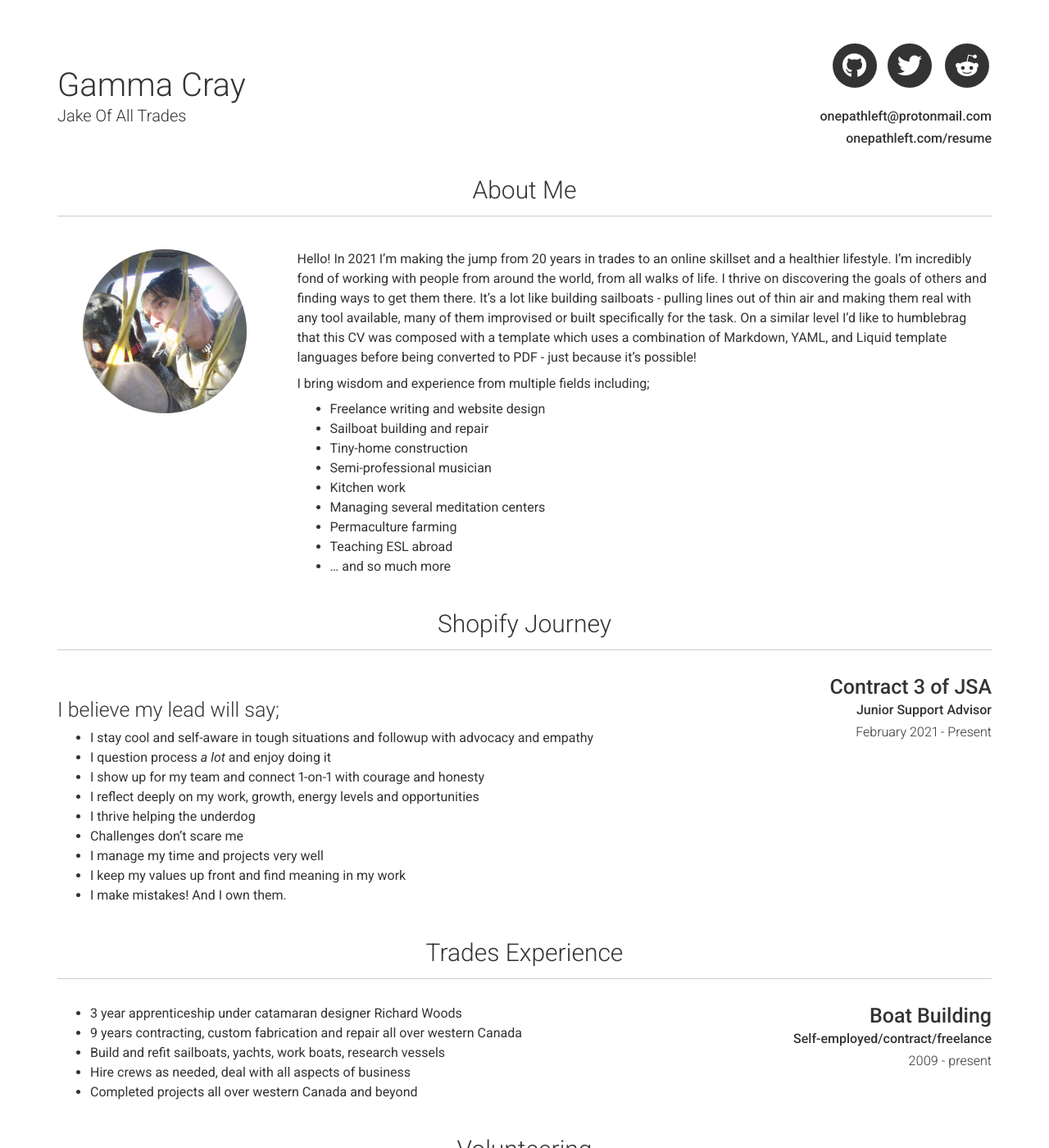
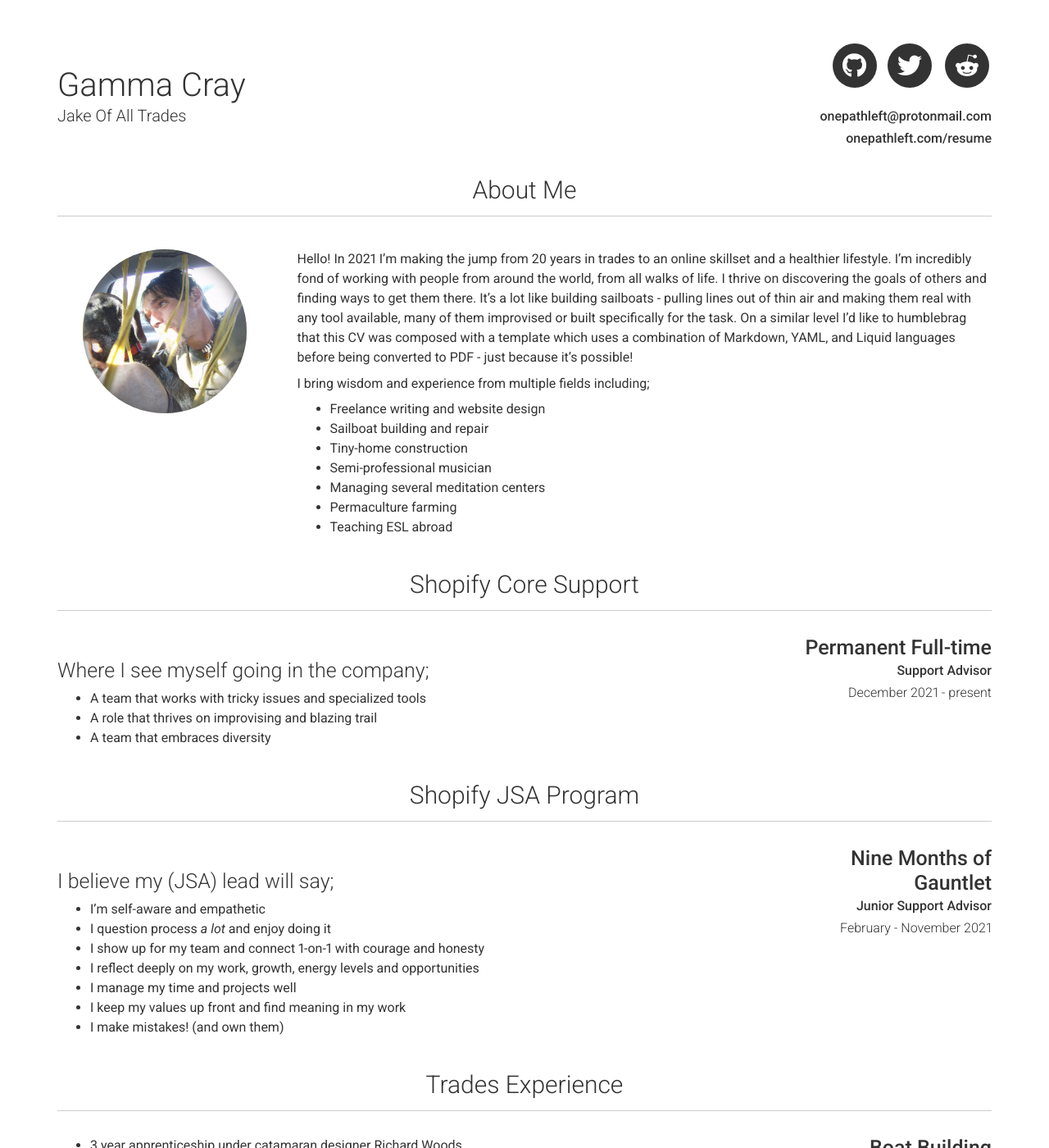
Before and after one commit to gammacray/resume, a Jekyll site: the page built from index.md, in a window 1280 px wide and 1400 px high. Shown: the whole window at 82% size. Built offline with Jekyll 4.4.1, drawn with Linux system fonts in a browser that asks for light colours; nearby versions of some CDN libraries.

Commit message:
Updated _config.yml.

```diff
--- a/_config.yml
+++ b/_config.yml
@@ -53,18 +53,16 @@ about_title: About Me
 about_profile_image: images/profile.jpeg
 about_content: | # this will include new lines to allow paragraphs
 
-  Hello! In 2021 I'm making the jump from 20 years in trades to an online skillset and a healthier lifestyle. I'm incredibly fond of working with people from around the world, from all walks of life. I thrive on discovering the goals of others and finding ways to get them there. It's a lot like building sailboats - pulling lines out of thin air and making them real with any tool available, many of them improvised or built specifically for the task. On a similar level I'd like to humblebrag that this CV was composed with a template which uses a combination of Markdown, YAML, and Liquid template languages before being converted to PDF - just because it's possible!
+  Hello! In 2021 I'm making the jump from 20 years in trades to an online skillset and a healthier lifestyle. I'm incredibly fond of working with people from around the world, from all walks of life. I thrive on discovering the goals of others and finding ways to get them there. It's a lot like building sailboats - pulling lines out of thin air and making them real with any tool available, many of them improvised or built specifically for the task. On a similar level I'd like to humblebrag that this CV was composed with a template which uses a combination of Markdown, YAML, and Liquid languages before being converted to PDF - just because it's possible!
 
   I bring wisdom and experience from multiple fields including;
   * Freelance writing and website design
   * Sailboat building and repair
   * Tiny-home construction
   * Semi-professional musician
-  * Kitchen work
   * Managing several meditation centers
   * Permaculture farming
   * Teaching ESL abroad
-  * ... and so much more
 
 
 content:
@@ -86,25 +84,36 @@ content:
   #        Short overview of the project (optional)
   #      description: | # this will include new lines to allow paragraphs
   #        Description about the work on/with the project
-  - title: Shopify Journey
+  - title: Shopify Core Support
     layout: list
     content:
       - layout: right
-        title: Contract 3 of JSA
+        title: Permanent Full-time
+        sub_title: Support Advisor
+        caption: December 2021 - present
+        link:
+        quote: <h4>Where I see myself going in the company;</h4>
+        description: | # this will include new lines to allow paragraphs
+          * A team that works with tricky issues and specialized tools
+          * A role that thrives on improvising and blazing trail
+          * A team that embraces diversity
+  - title: Shopify JSA Program
+    layout: list
+    content:
+      - layout: right
+        title: Nine Months of Gauntlet
         sub_title: Junior Support Advisor
-        caption: February 2021 - Present
+        caption: February - November 2021
         link:
-        quote: <h4>I believe my lead will say;</h4>
+        quote: <h4>I believe my (JSA) lead will say;</h4>
         description: | # this will include new lines to allow paragraphs
-          * I stay cool and self-aware in tough situations and followup with advocacy and empathy
+          * I'm self-aware and empathetic
           * I question process *a lot* and enjoy doing it
           * I show up for my team and connect 1-on-1 with courage and honesty
           * I reflect deeply on my work, growth, energy levels and opportunities
-          * I thrive helping the underdog
-          * Challenges don't scare me
-          * I manage my time and projects very well
+          * I manage my time and projects well
           * I keep my values up front and find meaning in my work
-          * I make mistakes! And I own them.
+          * I make mistakes! (and own them)
   - title: Trades Experience
     layout: list
     content:
@@ -119,7 +128,6 @@ content:
           * 9 years contracting, custom fabrication and repair all over western Canada
           * Build and refit sailboats, yachts, work boats, research vessels
           * Hire crews as needed, deal with all aspects of business
-          * Completed projects all over western Canada and beyond
   - title: Volunteering
     layout: list
     content:
```
